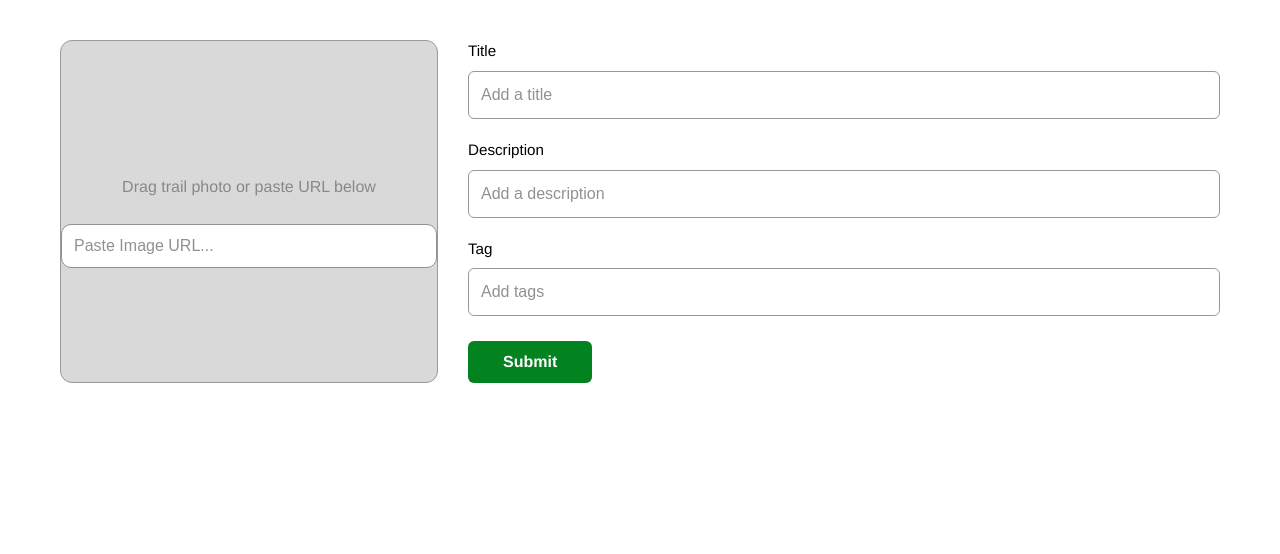
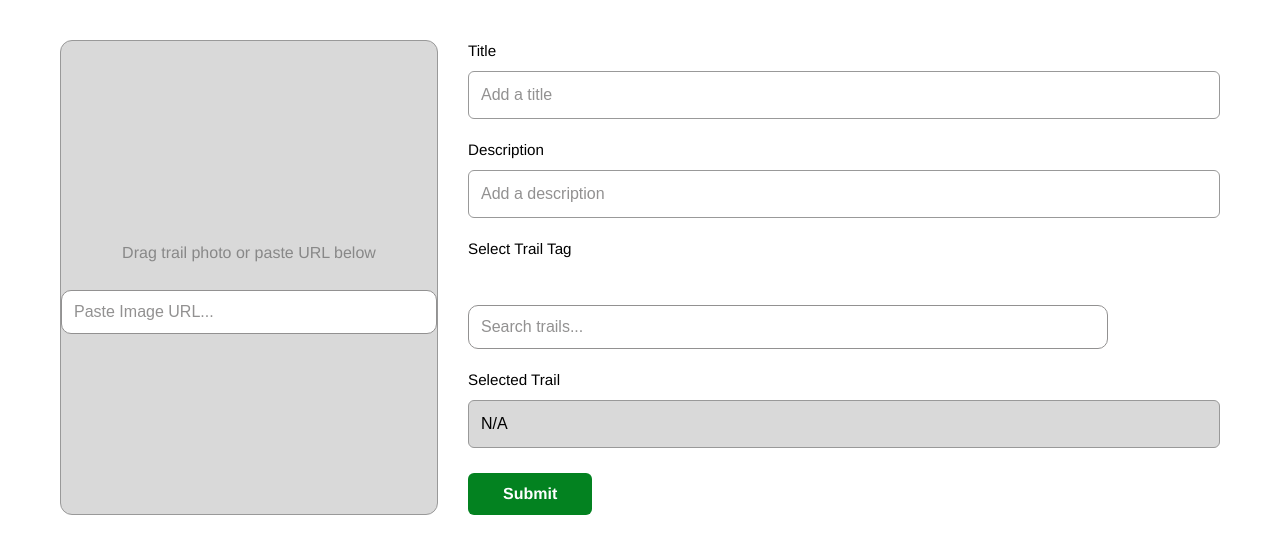
Before and after one commit to ShibaTheDog/IAT459-Trail-project, a React (Vite) app in the folder frontend/: page /create-post in a window 1280 px wide. Shown: the top 554 px of the page. Built offline with nearby package versions, Linux system fonts and the light colour scheme; sample sign-in values are in the browser's storage.

Commit message:
updated tag

```diff
--- a/frontend/src/Dashboard.jsx
+++ b/frontend/src/Dashboard.jsx
@@ -53,7 +53,7 @@ function Dashboard() {
       trail.trailTitle.toLowerCase().includes(value.toLowerCase())
     );
 
-    setSearchResults(filtered.slice(0, 5)); // limit to top 5 results
+    setSearchResults(filtered.slice(0, 5));
   }
 
   const myTrails = user
--- a/frontend/src/TrailDetail.jsx
+++ b/frontend/src/TrailDetail.jsx
@@ -85,7 +85,7 @@ function TrailDetail() {
     <div className="dashboard-page">
       <div className="back-button-container">
         <button onClick={() => navigate(-1)} className="logout-button">
-          ← Back to Dashboard
+          ← Back
         </button>
       </div>
 
--- a/frontend/src/TrailForm.jsx
+++ b/frontend/src/TrailForm.jsx
@@ -2,6 +2,7 @@ import { useContext, useState } from "react";
 import "./stylesheets/dashboard.css";
 import { useNavigate } from "react-router-dom";
 import { AuthContext } from "./context/AuthContext";
+import { dataSet } from "./assets/dataSet";
 
 function TrailForm() {
   const [formData, setFormData] = useState({
@@ -10,10 +11,13 @@ function TrailForm() {
     tag: "",
     imgUrl: "",
   });
+
   const [previewUrl, setPreviewUrl] = useState(null);
-
   const navigate = useNavigate();
   const { token, user } = useContext(AuthContext);
+
+  const [searchQuery, setSearchQuery] = useState("");
+  const [searchResults, setSearchResults] = useState([]);
 
   const handleChange = (e) => {
     const { name, value } = e.target;
@@ -37,6 +41,27 @@ function TrailForm() {
     const file = e.dataTransfer.files[0];
     handleDrag(file);
   };
+
+  function handleSearch(e) {
+    const value = e.target.value;
+    setSearchQuery(value);
+
+    if (value.trim() === "") {
+      setSearchResults([]);
+      return;
+    }
+
+    const filtered = dataSet.filter((trail) =>
+      trail.trailTitle.toLowerCase().includes(value.toLowerCase())
+    );
+    setSearchResults(filtered.slice(0, 5));
+  }
+  const selectTrail = (trail) => {
+    setFormData({ ...formData, tag: trail.trailTitle });
+    setSearchQuery(trail.trailTitle);
+    setSearchResults([]);
+  };
+
 
   const handleSubmit = async (e) => {
     e.preventDefault();
@@ -120,14 +145,35 @@ function TrailForm() {
           </div>
 
           <div className="input-group">
-            <label>Tag</label>
-            <input
-              name="tag"
-              placeholder="Add tags"
-              value={formData.tag}
-              onChange={handleChange}
-              disabled={!user}
-            />
+            <label>Select Trail Tag</label>
+            <div className="search-selection">
+              <input
+                type="text"
+                placeholder="Search trails..."
+                value={searchQuery}
+                onChange={handleSearch}
+                className="trail-search-input"
+                disabled={!user}
+              />
+              {searchResults.length > 0 && (
+                <div className="search-dropdown">
+                  {searchResults.map((trail) => (
+                    <div
+                      key={trail.id}
+                      className="search-result-item"
+                      onClick={() => selectTrail(trail)}
+                    >
+                      {trail.trailTitle}
+                    </div>
+                  ))}
+                </div>
+              )}
+            </div>
+          </div>
+
+          <div className="input-group">
+            <label>Selected Trail</label>
+            <input value={formData.tag || "N/A"} disabled />
           </div>
 
           <button type="submit" className="submit-button" disabled={!user}>
--- a/frontend/src/TrailResult.jsx
+++ b/frontend/src/TrailResult.jsx
@@ -1,4 +1,5 @@
 import { useParams, useNavigate } from "react-router-dom";
+import { useEffect, useState } from "react";
 import { dataSet } from "./assets/dataSet";
 import "./stylesheets/detail.css";
 
@@ -6,7 +7,16 @@ function TrailResult() {
   const { id } = useParams();
   const navigate = useNavigate();
 
+  const [trails, setTrails] = useState([]);
+
   const trail = dataSet.find((t) => t.id === id);
+
+  useEffect(() => {
+    fetch("http://localhost:5000/api/trails")
+      .then((res) => res.json())
+      .then((data) => setTrails(data))
+      .catch((err) => console.error("Error fetching trails:", err));
+  }, []);
 
   if (!trail) {
     return (
@@ -22,6 +32,13 @@ function TrailResult() {
     );
   }
 
+  const matchingPosts = trails.filter(
+    (post) =>
+      post.tag &&
+      trail.trailTitle &&
+      post.tag.toLowerCase().trim() === trail.trailTitle.toLowerCase().trim()
+  );
+
   return (
     <div className="dashboard-page">
 
@@ -35,7 +52,6 @@ function TrailResult() {
       </div>
 
       <div className="trail-detail-container">
-
         <div className="trail-detail-info-section">
 
           <h1 className="trail-detail-title">
@@ -66,6 +82,30 @@ function TrailResult() {
           </p>
 
         </div>
+      </div>
+
+      <div className="trail-posts-section">
+
+        <h2>Posts for this Trail</h2>
+
+        {matchingPosts.length === 0 ? (
+          <p>No posts yet for this trail.</p>
+        ) : (
+          <div className="trails-grid">
+            {matchingPosts.map((post) => (
+              <div
+                key={post._id}
+                className="trail-card"
+                onClick={() => navigate(`/trail/${post._id}`)}
+              >
+                {post.imgUrl && <img src={post.imgUrl} alt={post.title} />}
+                <div className="trail-info">
+                  <h3>{post.title}</h3>
+                </div>
+              </div>
+            ))}
+          </div>
+        )}
 
       </div>
 
```
